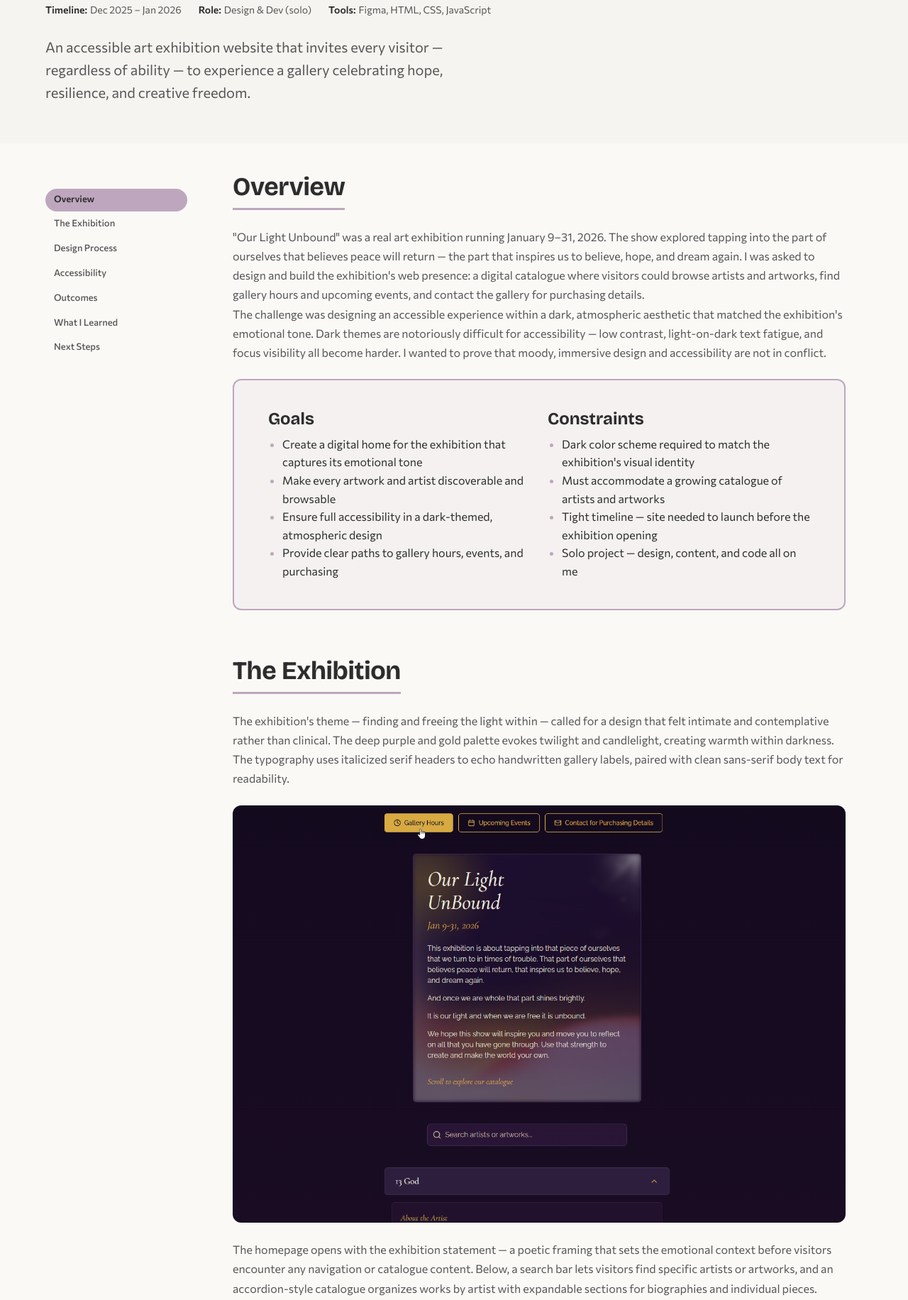
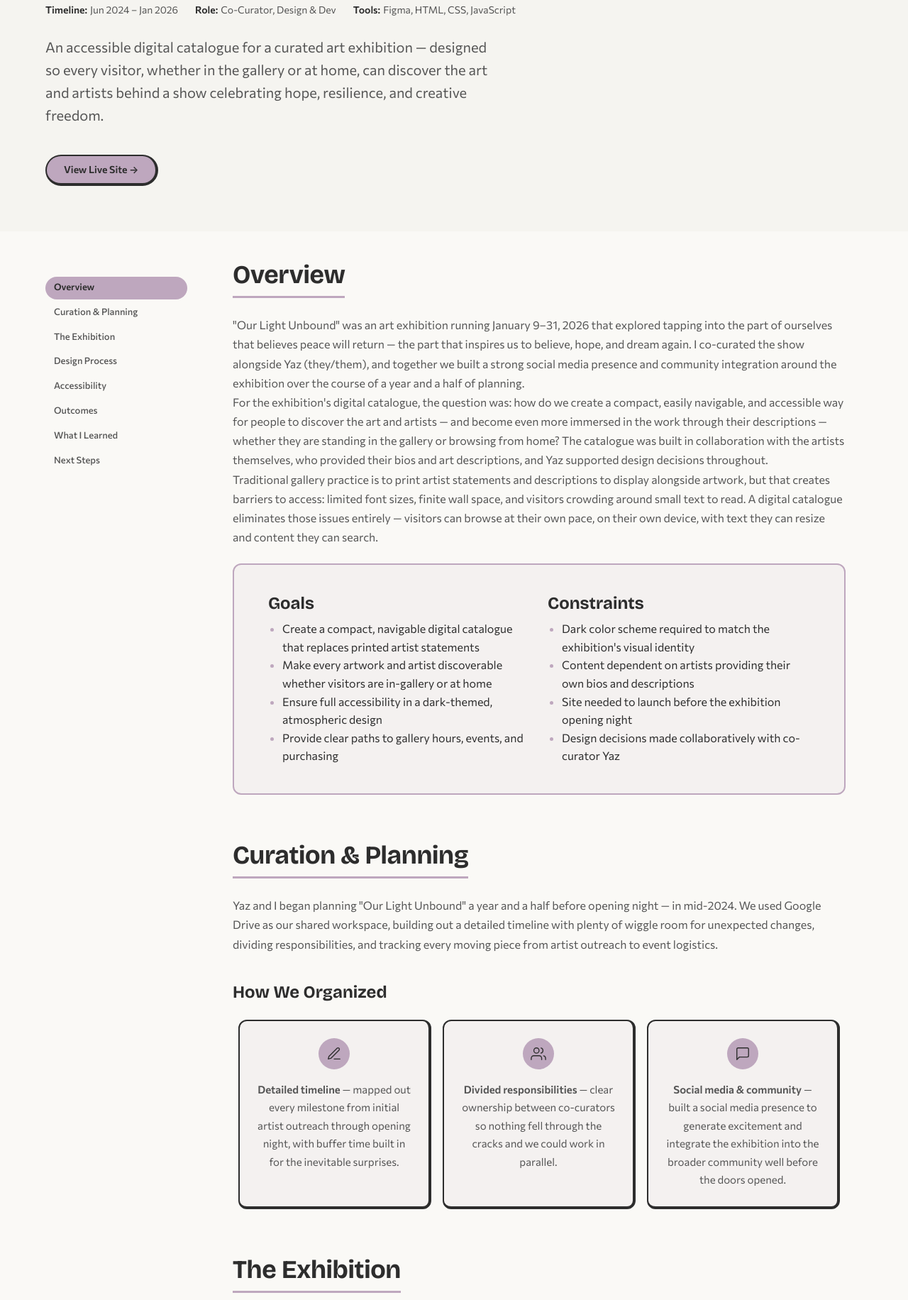
Before and after one commit to lidsocho/ux-by-lidia-ochoa, an Astro site: page /our-light-unbound in a window 1280 px wide. Shown: the part 209-2041 px from the top of the page at 71% size. Built offline with nearby package versions, Linux system fonts and the light colour scheme; Astro itself is replaced by a stand-in of ours.

Commit message:
Revise Our Light Unbound case study: collaboration, curation, and digital catalogue framing
Rewrite to reflect co-curation with Yaz, 18-month planning process, and
reframe the digital catalogue as an accessible alternative to printed
artist statements. Add View Live Site button, Curation & Planning section,
and update all sections to reflect collaborative process with artists.

Co-Authored-By: Claude Opus 4.6 <noreply@anthropic.com>

```diff
--- a/src/pages/our-light-unbound.astro
+++ b/src/pages/our-light-unbound.astro
@@ -5,6 +5,7 @@ import PrevNextNav from '../components/PrevNextNav.astro';
 
 const sections = [
   { id: 'overview', label: 'Overview' },
+  { id: 'curation', label: 'Curation & Planning' },
   { id: 'the-exhibition', label: 'The Exhibition' },
   { id: 'design-process', label: 'Design Process' },
   { id: 'accessibility', label: 'Accessibility' },
@@ -21,11 +22,14 @@ const sections = [
       <div class="reveal">
         <h1>Our Light Unbound</h1>
         <dl class="case-hero__meta">
-          <div class="case-hero__meta-item"><dt>Timeline:</dt><dd>Dec 2025 – Jan 2026</dd></div>
-          <div class="case-hero__meta-item"><dt>Role:</dt><dd>Design &amp; Dev (solo)</dd></div>
+          <div class="case-hero__meta-item"><dt>Timeline:</dt><dd>Jun 2024 – Jan 2026</dd></div>
+          <div class="case-hero__meta-item"><dt>Role:</dt><dd>Co-Curator, Design &amp; Dev</dd></div>
           <div class="case-hero__meta-item"><dt>Tools:</dt><dd>Figma, HTML, CSS, JavaScript</dd></div>
         </dl>
-        <p class="case-hero__tagline">An accessible art exhibition website that invites every visitor — regardless of ability — to experience a gallery celebrating hope, resilience, and creative freedom.</p>
+        <p class="case-hero__tagline">An accessible digital catalogue for a curated art exhibition — designed so every visitor, whether in the gallery or at home, can discover the art and artists behind a show celebrating hope, resilience, and creative freedom.</p>
+        <a href="https://lidsocho.github.io/our-light-unbound/" class="prototype-link" target="_blank" rel="noopener noreferrer" aria-label="View the live Our Light Unbound site (opens in new tab)">
+          View Live Site &rarr;
+        </a>
       </div>
     </div>
   </section>
@@ -38,16 +42,17 @@ const sections = [
       <section class="case-section section" id="overview" aria-labelledby="overview-heading">
         <div class="container">
           <h2 id="overview-heading" class="case-section__heading reveal">Overview</h2>
-          <p class="reveal">"Our Light Unbound" was a real art exhibition running January 9–31, 2026. The show explored tapping into the part of ourselves that believes peace will return — the part that inspires us to believe, hope, and dream again. I was asked to design and build the exhibition's web presence: a digital catalogue where visitors could browse artists and artworks, find gallery hours and upcoming events, and contact the gallery for purchasing details.</p>
-          <p class="reveal">The challenge was designing an accessible experience within a dark, atmospheric aesthetic that matched the exhibition's emotional tone. Dark themes are notoriously difficult for accessibility — low contrast, light-on-dark text fatigue, and focus visibility all become harder. I wanted to prove that moody, immersive design and accessibility are not in conflict.</p>
+          <p class="reveal">"Our Light Unbound" was an art exhibition running January 9–31, 2026 that explored tapping into the part of ourselves that believes peace will return — the part that inspires us to believe, hope, and dream again. I co-curated the show alongside Yaz (they/them), and together we built a strong social media presence and community integration around the exhibition over the course of a year and a half of planning.</p>
+          <p class="reveal">For the exhibition's digital catalogue, the question was: how do we create a compact, easily navigable, and accessible way for people to discover the art and artists — and become even more immersed in the work through their descriptions — whether they are standing in the gallery or browsing from home? The catalogue was built in collaboration with the artists themselves, who provided their bios and art descriptions, and Yaz supported design decisions throughout.</p>
+          <p class="reveal">Traditional gallery practice is to print artist statements and descriptions to display alongside artwork, but that creates barriers to access: limited font sizes, finite wall space, and visitors crowding around small text to read. A digital catalogue eliminates those issues entirely — visitors can browse at their own pace, on their own device, with text they can resize and content they can search.</p>
 
           <div class="goals-frustrations-banner reveal">
             <div class="goals-frustrations-banner__inner">
               <div>
                 <h3>Goals</h3>
                 <ul class="styled-list">
-                  <li>Create a digital home for the exhibition that captures its emotional tone</li>
-                  <li>Make every artwork and artist discoverable and browsable</li>
+                  <li>Create a compact, navigable digital catalogue that replaces printed artist statements</li>
+                  <li>Make every artwork and artist discoverable whether visitors are in-gallery or at home</li>
                   <li>Ensure full accessibility in a dark-themed, atmospheric design</li>
                   <li>Provide clear paths to gallery hours, events, and purchasing</li>
                 </ul>
@@ -56,11 +61,35 @@ const sections = [
                 <h3>Constraints</h3>
                 <ul class="styled-list">
                   <li>Dark color scheme required to match the exhibition's visual identity</li>
-                  <li>Must accommodate a growing catalogue of artists and artworks</li>
-                  <li>Tight timeline — site needed to launch before the exhibition opening</li>
-                  <li>Solo project — design, content, and code all on me</li>
+                  <li>Content dependent on artists providing their own bios and descriptions</li>
+                  <li>Site needed to launch before the exhibition opening night</li>
+                  <li>Design decisions made collaboratively with co-curator Yaz</li>
                 </ul>
               </div>
+            </div>
+          </div>
+        </div>
+      </section>
+
+      <!-- Curation & Planning -->
+      <section class="case-section section" id="curation" aria-labelledby="curation-heading">
+        <div class="container">
+          <h2 id="curation-heading" class="case-section__heading reveal">Curation &amp; Planning</h2>
+          <p class="reveal">Yaz and I began planning "Our Light Unbound" a year and a half before opening night — in mid-2024. We used Google Drive as our shared workspace, building out a detailed timeline with plenty of wiggle room for unexpected changes, dividing responsibilities, and tracking every moving piece from artist outreach to event logistics.</p>
+
+          <h3 class="reveal">How We Organized</h3>
+          <div class="decisions-grid reveal">
+            <div class="decision-card">
+              <div class="decision-card__icon-wrap"><svg class="decision-card__icon" viewBox="0 0 24 24" fill="none" stroke="currentColor" stroke-width="1.5" stroke-linecap="round" stroke-linejoin="round" aria-hidden="true"><path d="M12 20h9"/><path d="M16.5 3.5a2.121 2.121 0 0 1 3 3L7 19l-4 1 1-4L16.5 3.5z"/></svg></div>
+              <p class="decision-card__response"><strong>Detailed timeline</strong> — mapped out every milestone from initial artist outreach through opening night, with buffer time built in for the inevitable surprises.</p>
+            </div>
+            <div class="decision-card">
+              <div class="decision-card__icon-wrap"><svg class="decision-card__icon" viewBox="0 0 24 24" fill="none" stroke="currentColor" stroke-width="1.5" stroke-linecap="round" stroke-linejoin="round" aria-hidden="true"><path d="M17 21v-2a4 4 0 0 0-4-4H5a4 4 0 0 0-4 4v2"/><circle cx="9" cy="7" r="4"/><path d="M23 21v-2a4 4 0 0 0-3-3.87"/><path d="M16 3.13a4 4 0 0 1 0 7.75"/></svg></div>
+              <p class="decision-card__response"><strong>Divided responsibilities</strong> — clear ownership between co-curators so nothing fell through the cracks and we could work in parallel.</p>
+            </div>
+            <div class="decision-card">
+              <div class="decision-card__icon-wrap"><svg class="decision-card__icon" viewBox="0 0 24 24" fill="none" stroke="currentColor" stroke-width="1.5" stroke-linecap="round" stroke-linejoin="round" aria-hidden="true"><path d="M21 15a2 2 0 0 1-2 2H7l-4 4V5a2 2 0 0 1 2-2h14a2 2 0 0 1 2 2z"/></svg></div>
+              <p class="decision-card__response"><strong>Social media &amp; community</strong> — built a social media presence to generate excitement and integrate the exhibition into the broader community well before the doors opened.</p>
             </div>
           </div>
         </div>
@@ -103,10 +132,10 @@ const sections = [
           <p class="reveal">The deep purple (#1a0a2e) background with gold (#d4a537) accent text was chosen to feel luxurious and gallery-like. But dark themes require deliberate contrast work: I tested every text/background combination against WCAG AA thresholds, using lighter purples and off-whites for body text to avoid the eye strain that comes from pure white on near-black. The gradient overlays on the hero section use semi-transparent layers to ensure text remains legible regardless of the background image underneath.</p>
 
           <h3 class="reveal">Information Architecture</h3>
-          <p class="reveal">The site is structured around the browse-and-discover pattern common in gallery and museum sites. The artist accordion collapses content by default so visitors can scan the full catalogue without scrolling endlessly, then expand individual artists to explore their work. Each artist section contains a biography ("About the Artist") and their exhibited pieces with descriptions — functioning as both a digital catalogue and an exhibition guide.</p>
+          <p class="reveal">The core design question was compactness: how do you present a full exhibition's worth of artists, bios, and artwork descriptions without overwhelming the visitor? The artist accordion collapses content by default so visitors can scan the full catalogue without endless scrolling, then expand individual artists to explore their work. Each artist section contains a biography ("About the Artist") and their exhibited pieces with descriptions — all provided by the artists themselves — functioning as both a digital catalogue and an exhibition guide that visitors can access from anywhere.</p>
 
           <h3 class="reveal">Search</h3>
-          <p class="reveal">The search bar filters artists and artworks in real time as visitors type. For an exhibition with a growing roster, this prevents the catalogue from becoming unwieldy. The search is prominently placed between the exhibition statement and the catalogue, following the natural reading flow: context first, then discovery.</p>
+          <p class="reveal">The search bar filters artists and artworks in real time as visitors type, making discovery instant whether someone is looking for a specific artist or just browsing. The search is prominently placed between the exhibition statement and the catalogue, following the natural reading flow: context first, then discovery.</p>
         </div>
       </section>
 
@@ -114,7 +143,7 @@ const sections = [
       <section class="case-section section" id="accessibility" aria-labelledby="a11y-heading">
         <div class="container">
           <h2 id="a11y-heading" class="case-section__heading reveal">Accessibility</h2>
-          <p class="reveal">Dark-themed sites present unique accessibility challenges. The goal was to prove that atmospheric, immersive design can be fully accessible without visual compromise.</p>
+          <p class="reveal">The digital catalogue removes physical barriers — crowded wall text, small print, limited space — but the dark-themed design introduced its own accessibility challenges. The goal was to ensure that the immersive, atmospheric aesthetic never came at the cost of usability.</p>
 
           <div class="decisions-grid reveal">
             <div class="decision-card">
@@ -141,15 +170,15 @@ const sections = [
       <section class="case-section section" id="outcomes" aria-labelledby="outcomes-heading">
         <div class="container">
           <h2 id="outcomes-heading" class="case-section__heading reveal">Outcomes</h2>
-          <p class="reveal">The site launched before the exhibition opening and served as the digital companion throughout the show's run.</p>
+          <p class="reveal">The site launched before the exhibition opening and served as the digital companion throughout the show's run — replacing the need for printed artist statements and giving visitors a richer, more accessible way to engage with the work.</p>
           <div class="goal-pair reveal">
             <div class="goals-frustrations-banner">
               <h3>Deliverables</h3>
-              <p>A fully accessible, dark-themed exhibition website with artist catalogue, real-time search, gallery hours, event listings, and purchasing contact flow — all designed and built solo within a tight timeline.</p>
+              <p>A fully accessible, dark-themed digital catalogue with artist bios and artwork descriptions provided by the artists, real-time search, gallery hours, event listings, and purchasing contact flow — designed in collaboration with co-curator Yaz and built on a timeline planned over 18 months.</p>
             </div>
             <div class="goals-frustrations-banner">
               <h3>Accessibility</h3>
-              <p>WCAG 2.1 AA contrast on all text/background combinations in a dark theme. Keyboard-navigable accordion catalogue, labeled search with live results, semantic HTML, and custom gold focus indicators.</p>
+              <p>WCAG 2.1 AA contrast on all text/background combinations in a dark theme. Keyboard-navigable accordion catalogue, labeled search with live results, semantic HTML, and custom gold focus indicators — eliminating the access barriers of printed wall text.</p>
             </div>
           </div>
         </div>
@@ -159,8 +188,9 @@ const sections = [
       <section class="case-section section" id="learnings" aria-labelledby="learnings-heading">
         <div class="container">
           <h2 id="learnings-heading" class="case-section__heading reveal">What I Learned</h2>
-          <p class="reveal">This project challenged the assumption that dark themes and accessibility are inherently at odds. They are not — they just require more intentional contrast work. The biggest lesson was that atmospheric design and WCAG compliance reinforce each other: the gold-on-purple palette that gives the site its gallery feel is also what makes focus indicators pop and headings scannable. The constraints forced better design decisions, not worse ones.</p>
-          <p class="reveal">Working with real artwork and real artists also deepened my understanding of how accessibility serves creative communities. Art is meant to be experienced by everyone. A gallery website that excludes visitors with disabilities contradicts the exhibition's own message about finding and freeing inner light. The accessibility work was not just a technical requirement — it was an extension of the show's values.</p>
+          <p class="reveal">Co-curating an exhibition over 18 months taught me that the organizational work — the timelines, the shared drives, the divided responsibilities — is what makes the creative work possible. Planning with Yaz showed me how much stronger outcomes get when you build in buffer time and trust your collaborator's strengths.</p>
+          <p class="reveal">On the design side, building the digital catalogue reframed how I think about accessibility in physical spaces. Printed artist statements are so standard in galleries that their limitations are invisible: small text, crowded walls, inaccessible to visitors with low vision or mobility constraints. Replacing them with a searchable, resizable digital format was not just a convenience — it was a fundamentally more inclusive way to share the artists' words. The dark theme added its own accessibility challenges, but the constraints forced better design decisions: the gold-on-purple palette that gives the site its gallery feel is also what makes focus indicators pop and headings scannable.</p>
+          <p class="reveal">Working directly with the artists — receiving their bios and descriptions in their own words — also deepened my respect for collaborative content creation. The catalogue is better because the artists shaped it, not just me.</p>
         </div>
       </section>
 
```
